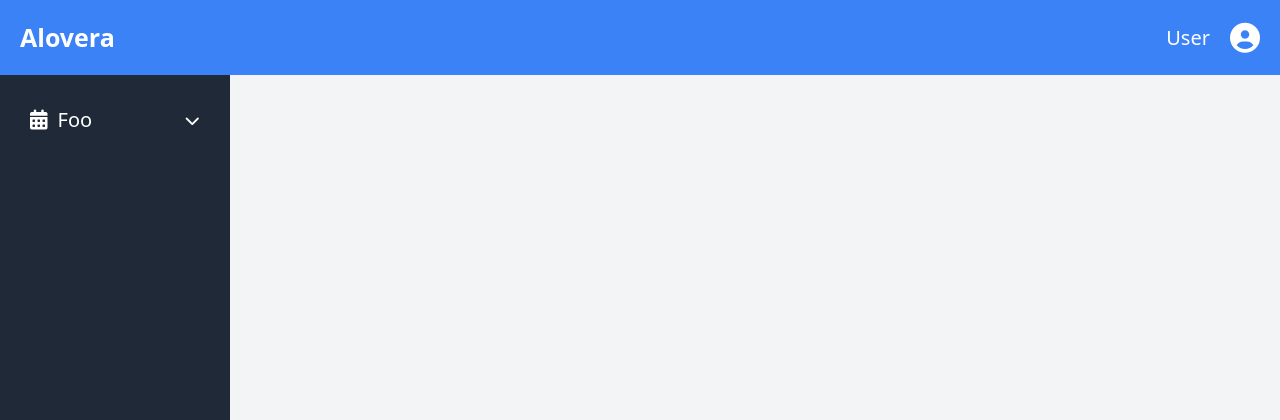
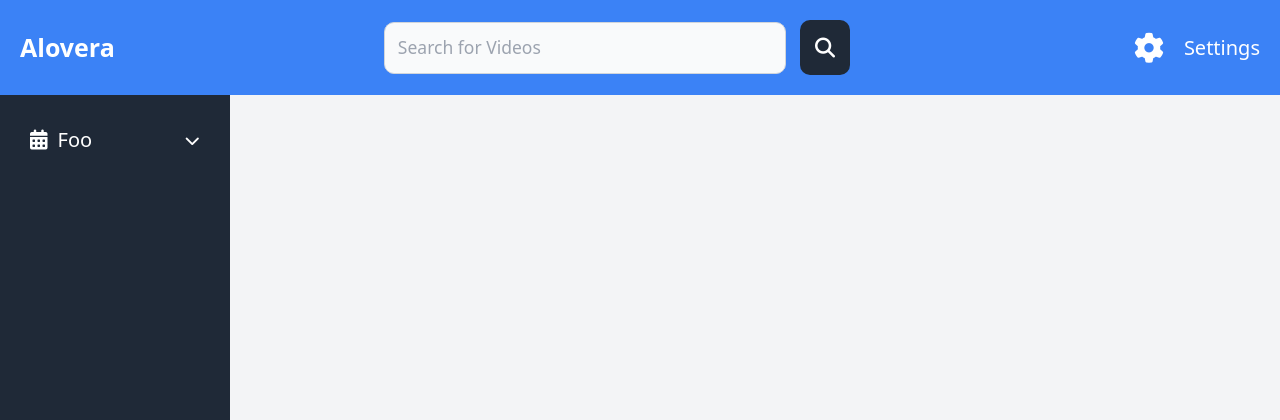
Before and after one commit to Naman-Biswajit/Alovera, a Flask app: template templates/index.html in a window 1280 px wide. Shown: the top 420 px of the page. Run offline with Flask 3, Linux system fonts and the light colour scheme; the template is opened without the code that fills it, so the values that code supplies are empty; some libraries are stand-ins or nearby versions.

Commit message:
0.4.0v -> added search bar form

```diff
--- a/app/app.py
+++ b/app/app.py
@@ -28,5 +28,9 @@ def player():
 
     return render_template("player.html", query=query, video=response, playlist=is_playlist)
 
+# for testing and rewriting index folder:
+@app.route("/index")
+def index():
+    return render_template("index.html")
 if __name__ == "__main__":
     app.run(debug=True)
--- a/static/css/root.css
+++ b/static/css/root.css
@@ -13,3 +13,44 @@ html {
     justify-items: center;
     grid-template-rows: 9fr 1fr;
 }
+
+
+/* Search */
+
+.search-bar {
+    display: block;
+    padding: 0.625rem;
+    border-radius: 0.5rem;
+    border: 1px solid #D1D5DB;
+    width: 100%;
+    font-size: 0.875rem;
+    line-height: 1.25rem;
+    color: #111827;
+    background-color: #F9FAFB;
+}
+
+.submit-btn {
+    width: calc(var(--min-flex)*7);
+    margin: 0 0.7rem;
+    padding: 0.625rem;
+    border-radius: 0.5rem;
+    border: 1x solid #1f2937;
+    color: #ffffff;
+    background-color: #1f2937;
+}
+
+.submit-btn:hover {
+    background-color: black;
+}
+
+.search-form {
+    display: flex;
+    align-items: center;
+    width: calc(var(--min-flex)*60);
+}
+
+.fa-gear {
+    font-size: 1.5rem;
+    line-height: 2rem;
+    color: #ffffff;
+}
--- a/templates/index.html
+++ b/templates/index.html
@@ -17,9 +17,19 @@
     <div>
       <h1 class="text-white text-xl font-semibold">Alovera</h1>
     </div>
+
+    <div class="search">
+      <form class="search-form">
+          <input type="text" id="simple-search" class="search-bar" placeholder="Search for Videos" required />
+        <button type="submit" class="submit-btn">
+          <i class="fa-solid fa-magnifying-glass"></i>
+        </button>
+      </form>
+    </div>
+
     <div class="flex items-center space-x-4">
-      <span class="text-white">User</span>
-      <i class="fas fa-user-circle text-white text-2xl"></i>
+      <i class="fa-solid fa-gear"></i>
+      <span class="text-white">Settings</span>
     </div>
   </nav>
 
```
